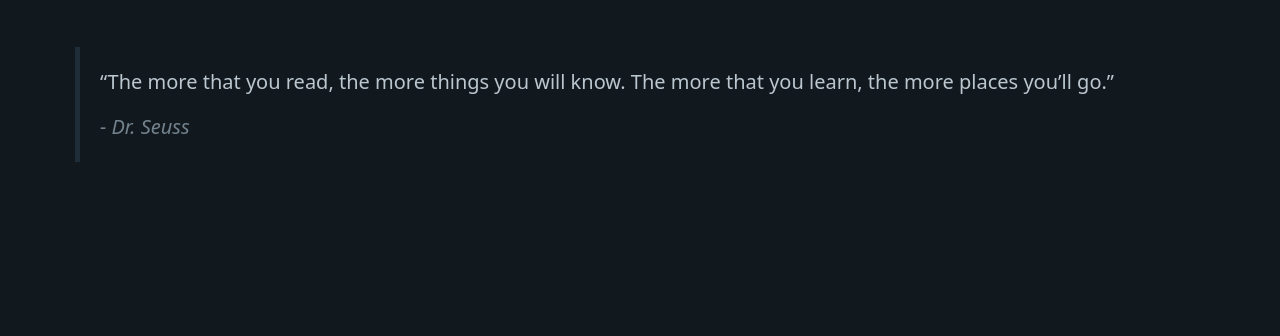
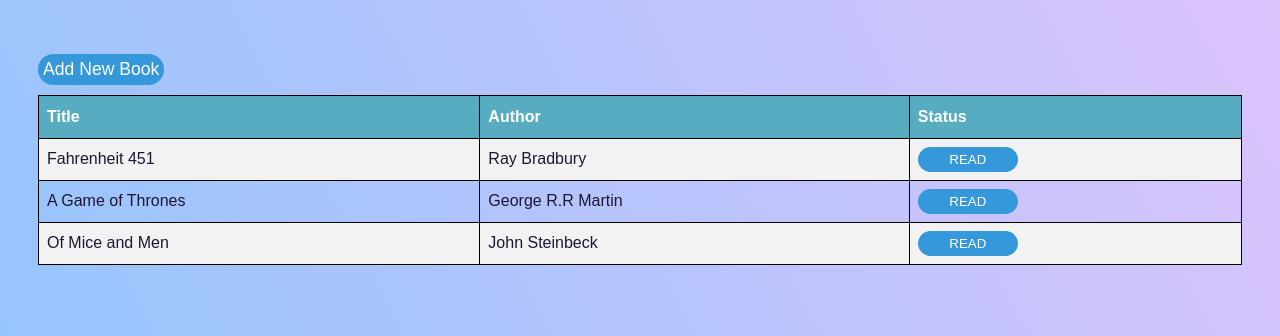
Before and after one commit to adrian-qorbani/js-library, a plain HTML site: page index.html in a window 1280 px wide. Shown: the part 153-489 px from the top of the page. Drawn offline with Linux system fonts and the light colour scheme.

Commit message:
modified base files and finalized the layout

```diff
--- a/index.html
+++ b/index.html
@@ -1,24 +1,60 @@
 <!DOCTYPE html>
-<html data-theme="dark">
+<html>
   <head>
     <meta charset="utf-8" />
     <meta http-equiv="X-UA-Compatible" content="IE=edge" />
-    <title></title>
+    <title>Library</title>
     <meta name="description" content="" />
     <meta name="viewport" content="width=device-width, initial-scale=1" />
-    <link rel="stylesheet" href="./src/pico.min.css" />
-    <link rel="stylesheet" href="./src/styles.css" />
+    <link rel="preconnect" href="https://fonts.googleapis.com" />
+    <link rel="preconnect" href="https://fonts.gstatic.com" crossorigin />
+    <link
+      href="https://fonts.googleapis.com/css2?family=Rubik&display=swap"
+      rel="stylesheet"
+    />
+    <link rel="stylesheet" href="https://cdnjs.cloudflare.com/ajax/libs/font-awesome/4.7.0/css/font-awesome.min.css">
+    <link rel="stylesheet" href="./styles.css" />
   </head>
   <body>
-    <main class="container">
-      <h1>Library</h1>
-      <blockquote>
-        “The more that you read, the more things you will know. The more that you learn, the more places you’ll go.”
-        <footer>
-          <cite>- Dr. Seuss</cite>
-        </footer>
-      </blockquote>
-    </main>
+    <div class="container">
+      <div class="header">
+        <h2>Library</h2>
+        <h3>A JavaScript Application</h3>
+      </div>
+      <div class="lib">
+        <div class="cp">
+            <button class="btn-add">Add New Book</button>
+        </div>
+        <div class="lb-table">
+            <table id="lib-table">
+                <tr>
+                  <th>Title</th>
+                  <th>Author</th>
+                  <th>Status</th>
+                </tr>
+                <tr>
+                  <td>Fahrenheit 451</td>
+                  <td>Ray Bradbury</td>
+                  <td><button>READ</button></td>
+                </tr>
+                <tr>
+                  <td>A Game of Thrones</td>
+                  <td>George R.R Martin</td>
+                  <td><button>READ</button></td>
+                </tr>
+                <tr>
+                  <td>Of Mice and Men</td>
+                  <td>John Steinbeck</td>
+                  <td><button>READ</button></td>
+                </tr>
+              </table>
+        </div>
+      </div>
+      <div class="footer">
+        <p>Created and designed by <a href="">Adrian Ghorbani <i class="fa fa-link"></i>
+        </a> 2023 | <a href=""> Source Code <i class="fa fa-github"></i></a></p>
+      </div>
+    </div>
     <script src="" async defer></script>
   </body>
 </html>
--- /dev/null
+++ b/newStyles.scss
@@ -0,0 +1,233 @@
+@import "bourbon@5.*";
+
+// Breakpoints
+$bp-maggie: 15em;
+$bp-lisa: 30em;
+$bp-bart: 48em;
+$bp-marge: 62em;
+$bp-homer: 75em;
+
+// Styles
+html {
+  box-sizing: border-box;
+}
+
+*,
+*:before,
+*:after {
+  box-sizing: inherit;
+}
+
+body {
+  font-family: $font-stack-system;
+  color: rgba(0,0,0,.87);
+}
+
+a {
+  color: rgba(38,137,13,1);
+
+  &:hover,
+  &:focus {
+    color: rgba(4,106,56,1);
+  }
+}
+
+.container {
+  margin: 5% 3%;
+
+  @media (min-width: $bp-bart) {
+    margin: 2%;
+  }
+
+  @media (min-width: $bp-homer) {
+    margin: 2em auto;
+    max-width: $bp-homer;
+  }
+}
+
+.responsive-table {
+  width: 100%;
+  margin-bottom: 1.5em;
+  border-spacing: 0;
+
+  @media (min-width: $bp-bart) {
+    font-size: .9em;
+  }
+
+  @media (min-width: $bp-marge) {
+    font-size: 1em;
+  }
+
+  thead {
+    // Accessibly hide <thead> on narrow viewports
+    position: absolute;
+    clip: rect(1px 1px 1px 1px); /* IE6, IE7 */
+    padding: 0;
+    border: 0;
+    height: 1px;
+    width: 1px;
+    overflow: hidden;
+
+    @media (min-width: $bp-bart) {
+      // Unhide <thead> on wide viewports
+      position: relative;
+      clip: auto;
+      height: auto;
+      width: auto;
+      overflow: auto;
+    }
+
+    th {
+      background-color: rgba(38,137,13,1);
+      border: 1px solid rgba(134,188,37,1);
+      font-weight: normal;
+      text-align: center;
+      color: white;
+
+      &:first-of-type {
+        text-align: left;
+      }
+    }
+  }
+
+  // Set these items to display: block for narrow viewports
+  tbody,
+  tr,
+  th,
+  td {
+    display: block;
+    padding: 0;
+    text-align: left;
+    white-space: normal;
+  }
+
+  tr {
+    @media (min-width: $bp-bart) {
+      // Undo display: block
+      display: table-row;
+    }
+  }
+
+  th,
+  td {
+    padding: .5em;
+    vertical-align: middle;
+
+    @media (min-width: $bp-lisa) {
+      padding: .75em .5em;
+    }
+
+    @media (min-width: $bp-bart) {
+      // Undo display: block
+      display: table-cell;
+      padding: .5em;
+    }
+
+    @media (min-width: $bp-marge) {
+      padding: .75em .5em;
+    }
+
+    @media (min-width: $bp-homer) {
+      padding: .75em;
+    }
+  }
+
+  caption {
+    margin-bottom: 1em;
+    font-size: 1em;
+    font-weight: bold;
+    text-align: center;
+
+    @media (min-width: $bp-bart) {
+      font-size: 1.5em;
+    }
+  }
+
+  tfoot {
+    font-size: .8em;
+    font-style: italic;
+
+    @media (min-width: $bp-marge) {
+      font-size: .9em;
+    }
+  }
+
+  tbody {
+    @media (min-width: $bp-bart) {
+      // Undo display: block
+      display: table-row-group;
+    }
+
+    tr {
+      margin-bottom: 1em;
+
+      @media (min-width: $bp-bart) {
+        // Undo display: block
+        display: table-row;
+        border-width: 1px;
+      }
+
+      &:last-of-type {
+        margin-bottom: 0;
+      }
+
+      &:nth-of-type(even) {
+        @media (min-width: $bp-bart) {
+          background-color: rgba(0,0,0,.12);
+        }
+      }
+    }
+
+    th[scope="row"] {
+      background-color: rgba(38,137,13,1);
+      color: white;
+
+      @media (min-width: $bp-lisa) {
+        border-left: 1px solid rgba(134,188,37,1);
+        border-bottom: 1px solid rgba(134,188,37,1);
+      }
+
+      @media (min-width: $bp-bart) {
+        background-color: transparent;
+        color: rgba(0,0,0.87);
+        text-align: left;
+      }
+    }
+
+    td {
+      text-align: right;
+
+      @media (min-width: $bp-bart) {
+        border-left: 1px solid rgba(134,188,37,1);
+        border-bottom: 1px solid rgba(134,188,37,1);
+        text-align: center;
+      }
+
+      &:last-of-type {
+        @media (min-width: $bp-bart) {
+          border-right: 1px solid rgba(134,188,37,1);
+        }
+      }
+    }
+
+    td[data-type=currency] {
+      text-align: right;
+    }
+
+    td[data-title]:before {
+      content: attr(data-title);
+      float: left;
+      font-size: .8em;
+      color: rgba(0,0,0,.54);
+
+      @media (min-width: $bp-lisa) {
+        font-size: .9em;
+      }
+
+      @media (min-width: $bp-bart) {
+        // Don’t show data-title labels
+        content: none;
+      }
+    }
+  }
+}
--- /dev/null
+++ b/styles.css
@@ -0,0 +1,92 @@
+body {
+  height: 98vh;
+  /* width: 100%; */
+  background-color: #8ec5fc;
+  background-image: linear-gradient(62deg, #8ec5fc 0%, #e0c3fc 100%);
+  font-family: "Rubik", sans-serif;
+}
+
+.container {
+  display: flex;
+  flex-direction: column;
+  color: #1f1732;
+}
+
+.header {
+  padding: 30px;
+}
+
+.lib,
+.footer {
+  padding: 30px;
+}
+
+.cp {
+  padding-bottom: 10px;
+  /* size: 1.3rem; */
+}
+
+#lib-table {
+  font-family: Arial, Helvetica, sans-serif;
+  border-collapse: collapse;
+  width: 100%;
+}
+
+#lib-table td,
+#lib-table th {
+  border: 1px solid #000000;
+  padding: 8px;
+}
+
+#lib-table tr:nth-child(even) {
+  background-color: #f2f2f2;
+}
+
+#lib-table th {
+  padding-top: 12px;
+  padding-bottom: 12px;
+  text-align: left;
+  background-color: #57acc2;
+  color: white;
+}
+
+/*  */
+button {
+  appearance: none;
+  -webkit-appearance: none;
+  font-family: sans-serif;
+  cursor: pointer;
+  padding: 5px;
+  min-width: 100px;
+  border: 0px;
+  -webkit-transition: background-color 100ms linear;
+  -ms-transition: background-color 100ms linear;
+  transition: background-color 100ms linear;
+}
+
+button:focus,
+button.focus {
+  outline: 0;
+}
+
+button {
+  border-radius: 8px;
+}
+
+button{
+  border-radius: 20px;
+}
+
+button {
+  background: #3498db;
+  color: #ffffff;
+}
+
+button:hover {
+  background: #2980b9;
+  color: #ffffff;
+}
+
+.btn-add {
+    font-size: 1.1rem;
+}
```
Also changed, not shown: src/pico.min.css (deleted), src/styles.css (deleted), 1 other file.
